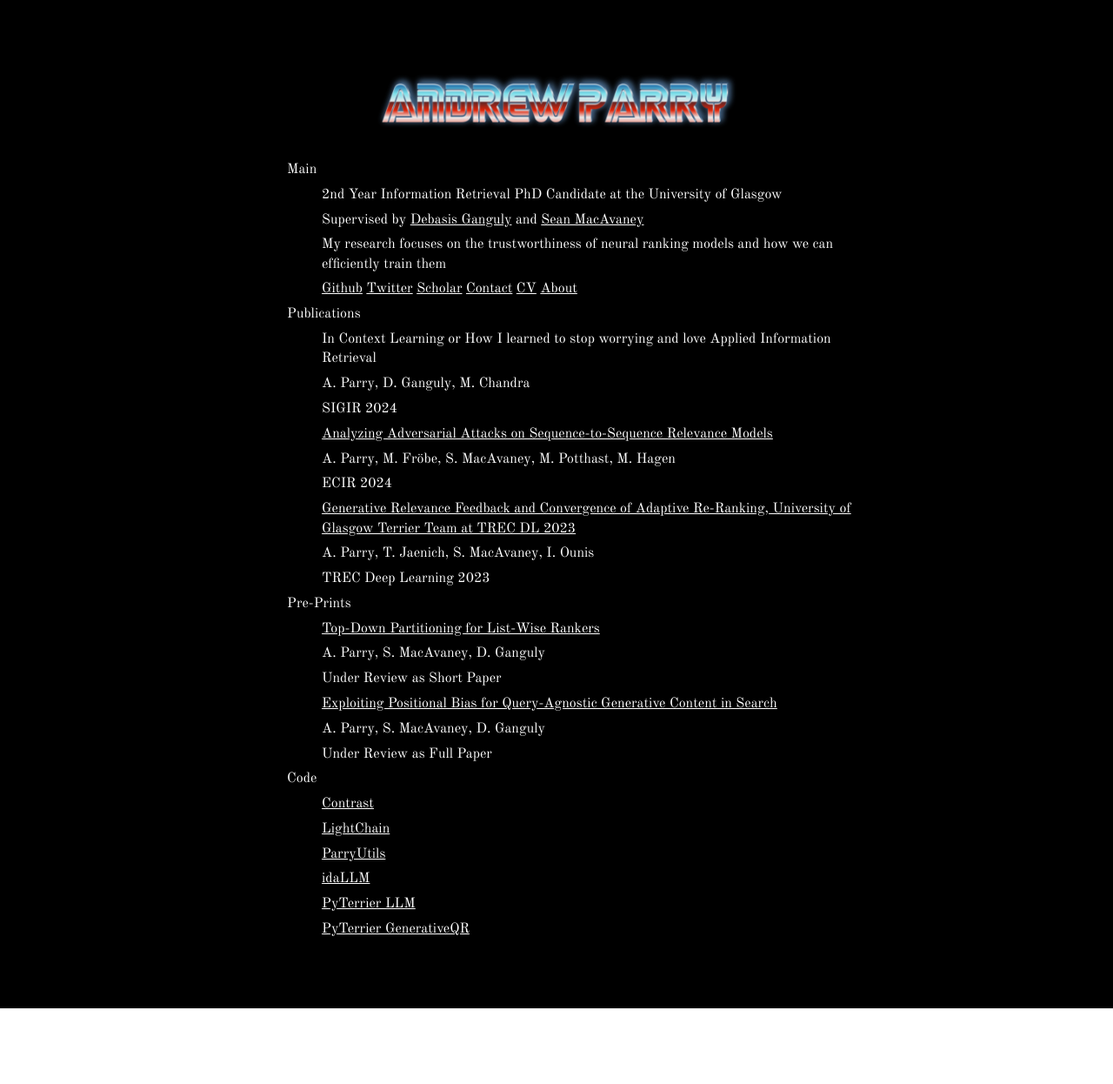
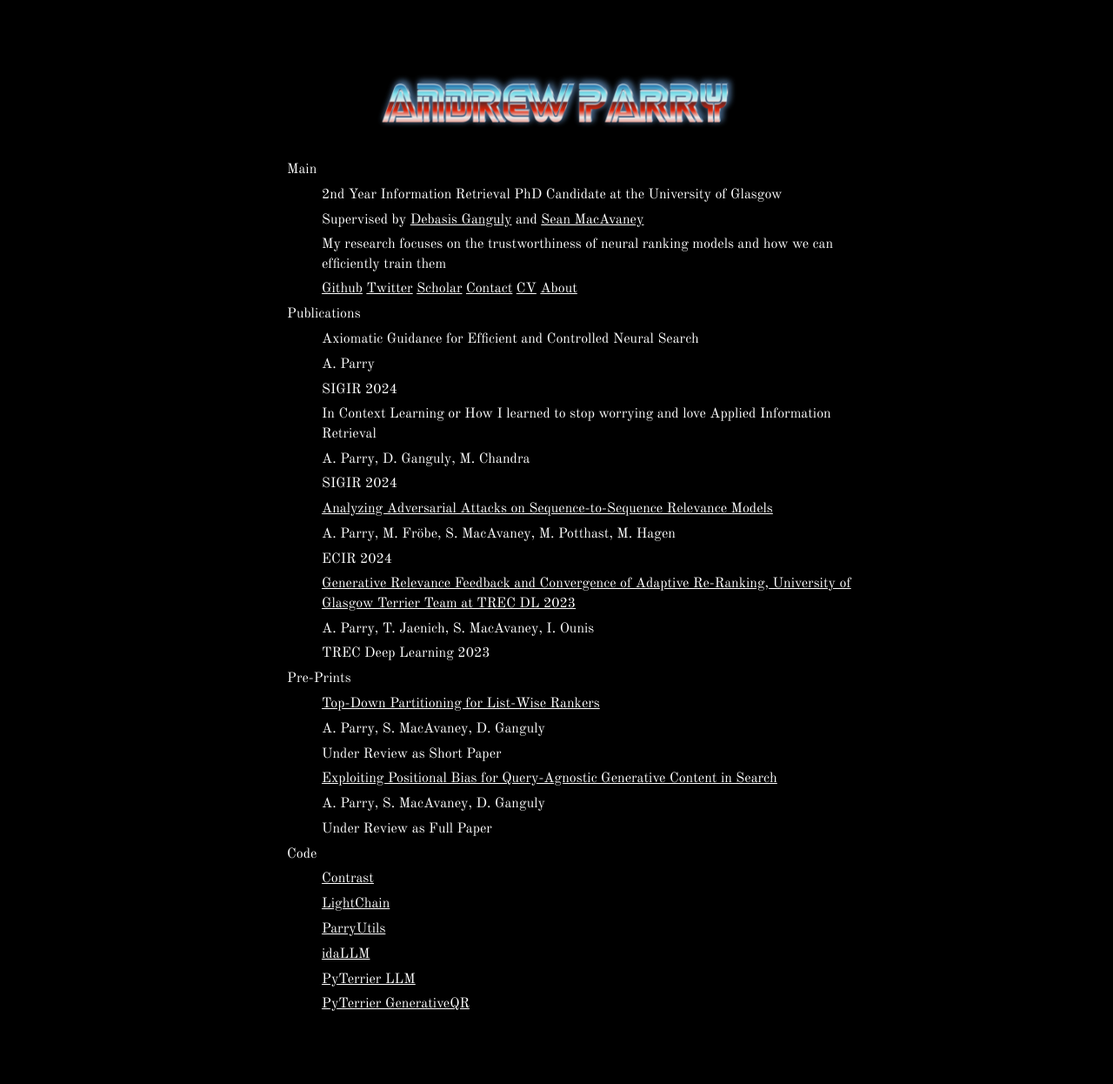
Before and after one commit to Parry-Parry/parry-parry.github.io, a Jekyll site: the page built from index.md, in a window 1280 px wide. Shown: the whole page at 87% size. Built offline with Jekyll 4.4.1, drawn with Linux system fonts in a browser that asks for light colours; before the commit the page ends 1159 px from its top, so only the background shows below that.

```diff
--- a/_data/menu.yml
+++ b/_data/menu.yml
@@ -10,6 +10,9 @@
     - title: <a href="https://github.com/Parry-Parry">Github</a> <a href="https://twitter.com/MrParryParry">Twitter</a> <a href="https://scholar.google.com/citations?hl=en&view_op=list_works&gmla=AH70aAWZyGD-cjqLoT_bxNilgrsPhMs_omGP1J8UFQavfwT8fki2b4AaYfouuu9vYf5UEm7I2WwCKKcbkh_znVR5uwa7&user=F_S1DXkAAAAJ">Scholar</a> <a href="contact">Contact</a> <a href="cv">CV</a> <a href="about">About</a>
   - title: Publications
     entries:
+      - title: Axiomatic Guidance for Efficient and Controlled Neural Search
+      - title: A. Parry
+      - title: SIGIR 2024
       - title: In Context Learning or How I learned to stop worrying and love Applied Information Retrieval
       - title: A. Parry, D. Ganguly, M. Chandra
       - title: SIGIR 2024
```
